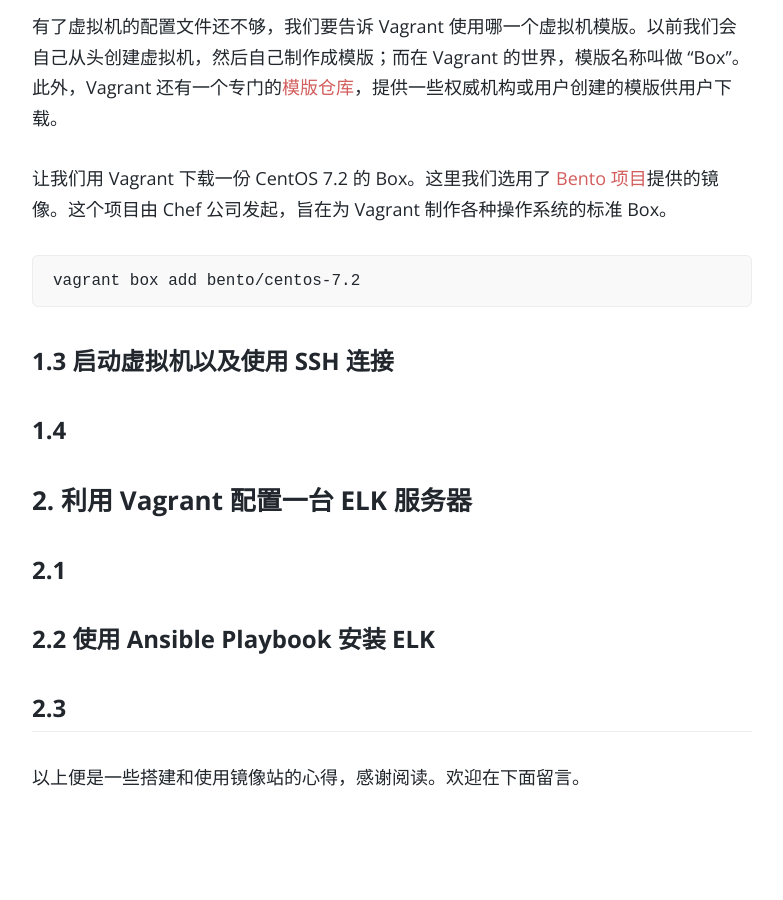
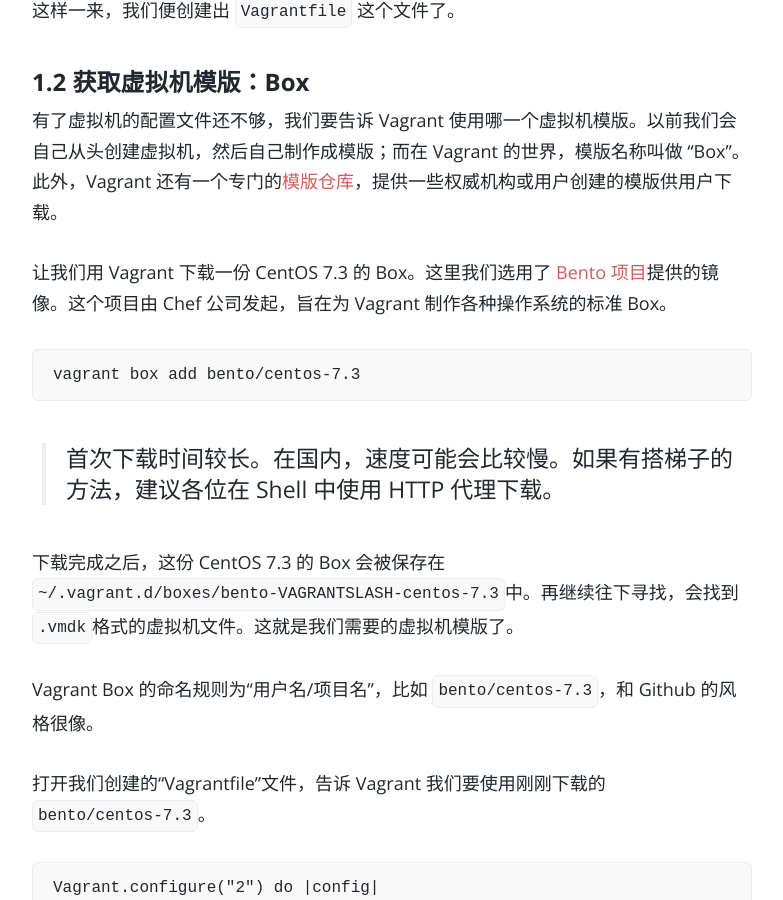
Before and after one commit to colinleefish/colinleefish.github.io, a Jekyll site: the page built from _posts/2017-02-04-a-sexy-approach-to-using-vms-vagrant.md, in a window 1280 px wide and 900 px high, scrolled down 2826 px. Shown: the whole window, without its empty margins (248-1031 px from the left). Built offline with Jekyll 4.4.1, drawn with Linux system fonts in a browser that asks for light colours; comment, search, counter and statistics services are not loaded; some of the changed text lies outside the part shown.

Commit message:
Jus checking out what I got here.

````diff
--- a/_posts/2017-02-04-a-sexy-approach-to-using-vms-vagrant.md
+++ b/_posts/2017-02-04-a-sexy-approach-to-using-vms-vagrant.md
@@ -30,7 +30,7 @@ Vagrant 是一套用 Ruby 编写的工具，它为用户提供了一种标准化
 
 #### 1.1 前期准备和安装
 
-我们在本次的快速上手中选择了 VirtualBox 作为后端虚拟化平台。因此，您首先需要安装最新版本的 VirtualBox 来搭配 Vagrant。请访问[这里](https://www.virtualbox.org/wiki/Downloads)下载最新版的 VirtualBox。
+Vagrant 将其支持的各种虚拟化平台称为 “Provider”。我们在本次的快速上手中选择了 VirtualBox 作为后端虚拟化平台。因此，您首先需要安装最新版本的 VirtualBox 来搭配 Vagrant。请访问[这里](https://www.virtualbox.org/wiki/Downloads)下载最新版的 VirtualBox。
 
 安装 Vagrant 的方法也很简单，在[此处](https://www.vagrantup.com/downloads.html)下载安装即可。需要注意的是，如果您使用的是 macOS 或 Linux，您可能希望使用 Brew 或者 YUM 等软件管理器来安装，然而官方并不推荐这样做：在第三方软件管理器的软件仓库中，Vagrant 可能版本较低，或者缺少依赖包。因此还是建议用户直接在官方网站上下载安装。
 
@@ -42,23 +42,52 @@ Vagrant 是一套用 Ruby 编写的工具，它为用户提供了一种标准化
 
 Vagrantfile 是用来描述虚拟机状态的主文件，其中包括虚拟机镜像、机器配置、网络配置、以及初始化脚本等。通过使用 `vagrant init` 命令，我们便可以创建出一份标准的 Vagrantfile。
 
-```
+```Shell
 $ mkdir vagrant_getting_started
 $ cd vagrant_getting_started
 $ vagrant init
 ```
 
+这样一来，我们便创建出 `Vagrantfile` 这个文件了。
+
 #### 1.2 获取虚拟机模版：Box
 
 有了虚拟机的配置文件还不够，我们要告诉 Vagrant 使用哪一个虚拟机模版。以前我们会自己从头创建虚拟机，然后自己制作成模版；而在 Vagrant 的世界，模版名称叫做 “Box”。此外，Vagrant 还有一个专门的[模版仓库](https://atlas.hashicorp.com/boxes/search)，提供一些权威机构或用户创建的模版供用户下载。
 
-让我们用 Vagrant 下载一份 CentOS 7.2 的 Box。这里我们选用了 [Bento 项目](https://github.com/chef/bento)提供的镜像。这个项目由 Chef 公司发起，旨在为 Vagrant 制作各种操作系统的标准 Box。
+让我们用 Vagrant 下载一份 CentOS 7.3 的 Box。这里我们选用了 [Bento 项目](https://github.com/chef/bento)提供的镜像。这个项目由 Chef 公司发起，旨在为 Vagrant 制作各种操作系统的标准 Box。
 
 ```
-vagrant box add bento/centos-7.2
+vagrant box add bento/centos-7.3
+```
+
+>首次下载时间较长。在国内，速度可能会比较慢。如果有搭梯子的方法，建议各位在 Shell 中使用 HTTP 代理下载。
+
+下载完成之后，这份 CentOS 7.3 的 Box 会被保存在 `~/.vagrant.d/boxes/bento-VAGRANTSLASH-centos-7.3`中。再继续往下寻找，会找到`.vmdk`格式的虚拟机文件。这就是我们需要的虚拟机模版了。
+
+Vagrant Box 的命名规则为“用户名/项目名”，比如 `bento/centos-7.3`，和 Github 的风格很像。
+
+打开我们创建的“Vagrantfile”文件，告诉 Vagrant 我们要使用刚刚下载的 `bento/centos-7.3`。
+
+```Ruby
+Vagrant.configure("2") do |config|
+  config.vm.box = "bento/centos-7.3"
+end
+```
+
+如果我们在这里填了一个没有预先下载好的 Box 名称，Vagrant 会先去官方的 Box 库将其下载下来，保存在上面提到的目录中。
+
+Box 还支持版本标记，如果我们希望使用某一个 Box 的特定版本，我们也可以在 Vagrantfile 中指定。例如：
+
+```Ruby
+Vagrant.configure("2") do |config|
+  config.vm.box = "hashicorp/precise64"
+  config.vm.box_version = "2.3.1"
+end
 ```
 
 #### 1.3 启动虚拟机以及使用 SSH 连接
+
+现在我们
 
 #### 1.4
 
````
